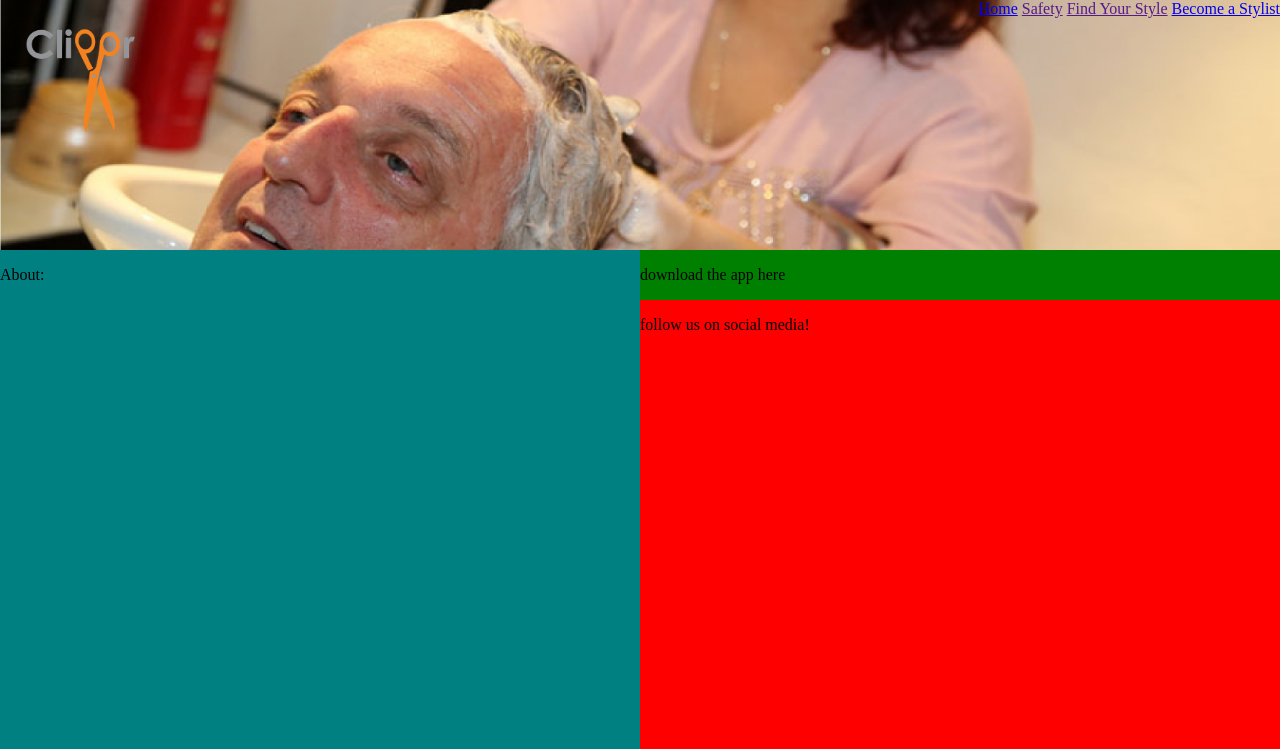
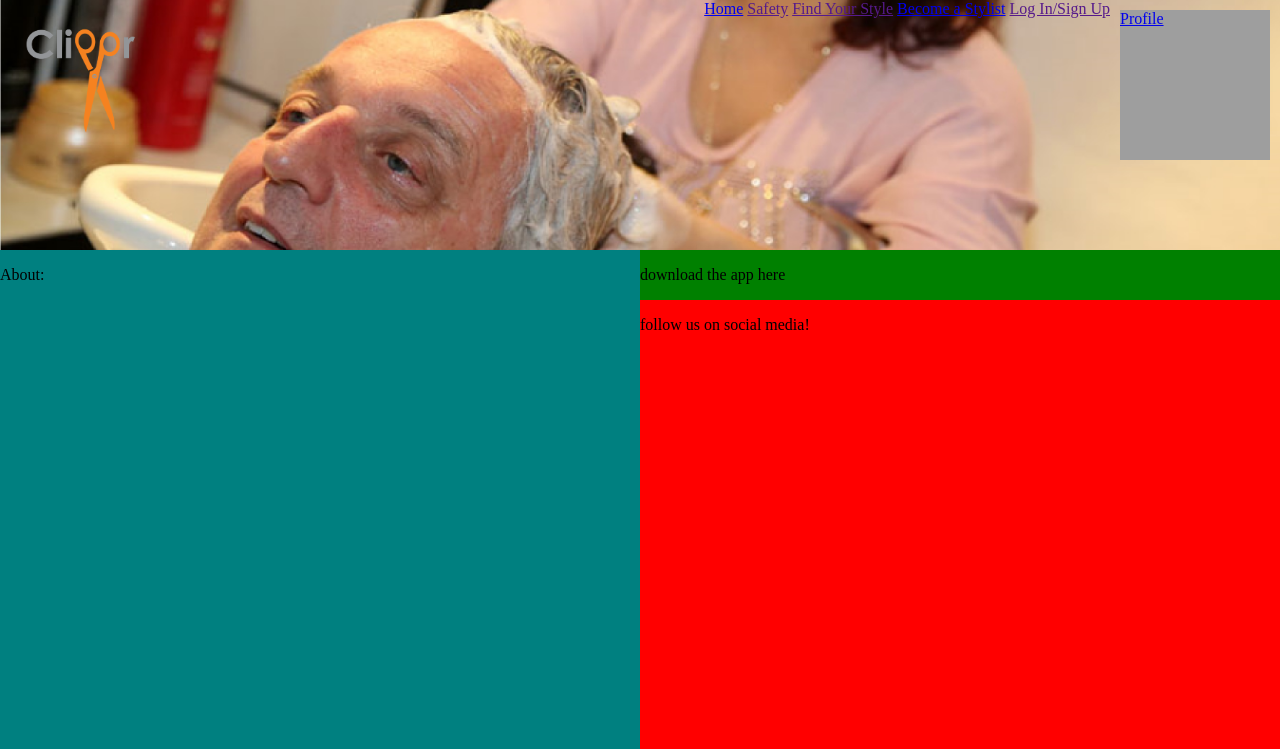
Before and after one commit to eric85254/Clippr, a Django app: page / in a window 1280 px wide. Shown: the top 749 px of the page. Run offline with Django 3.2, Linux system fonts and the light colour scheme; grey boxes are pictures that could not be loaded.

```diff
--- a/static/clippr/homeStyle.css
+++ b/static/clippr/homeStyle.css
@@ -26,6 +26,16 @@ body {
 
 #headerLinks {
     float:right;
+}
+#profile {
+    background-image: url("./images/profile-icon-9.png");
+    -webkit-background-size: contain;
+    background-size: contain;
+    display: block;
+    margin: 10px;
+    width: 150px;
+    height: 150px;
+    float: right;
 }
 
 #content {
--- a/templates/core/realHome.html
+++ b/templates/core/realHome.html
@@ -15,6 +15,8 @@
         <a href="">Safety</a>
         <a href="">Find Your Style</a>
         <a href="{% url 'core:create_user' %}">Become a Stylist</a>
+        <a href="">Log In/Sign Up</a>
+        <a id="profile" href="{% url 'core:home' %}">Profile</a>
     </div>
 </div>
 <div class="clearFloat"></div>
```
Also changed, not shown: customer/models.py (line endings or trailing spaces).
